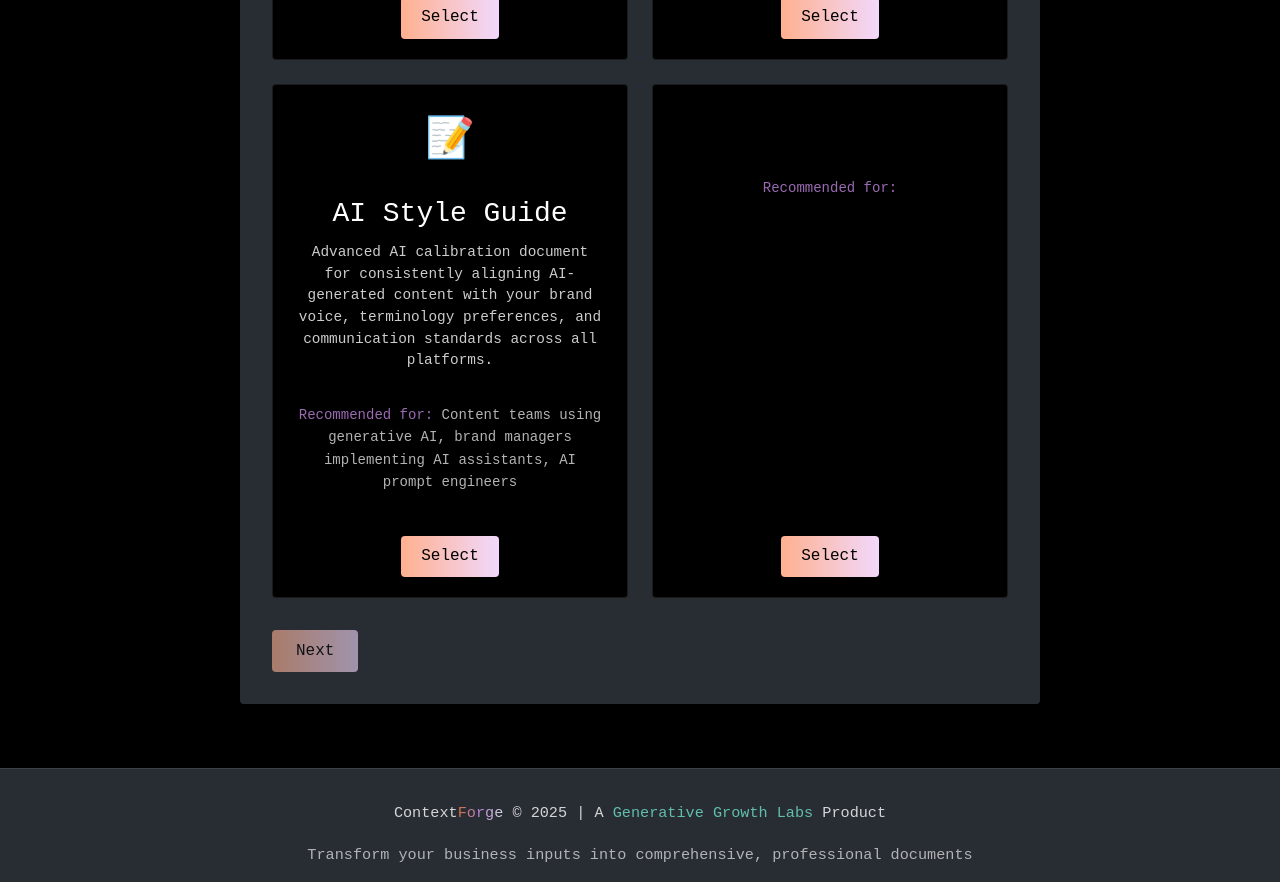
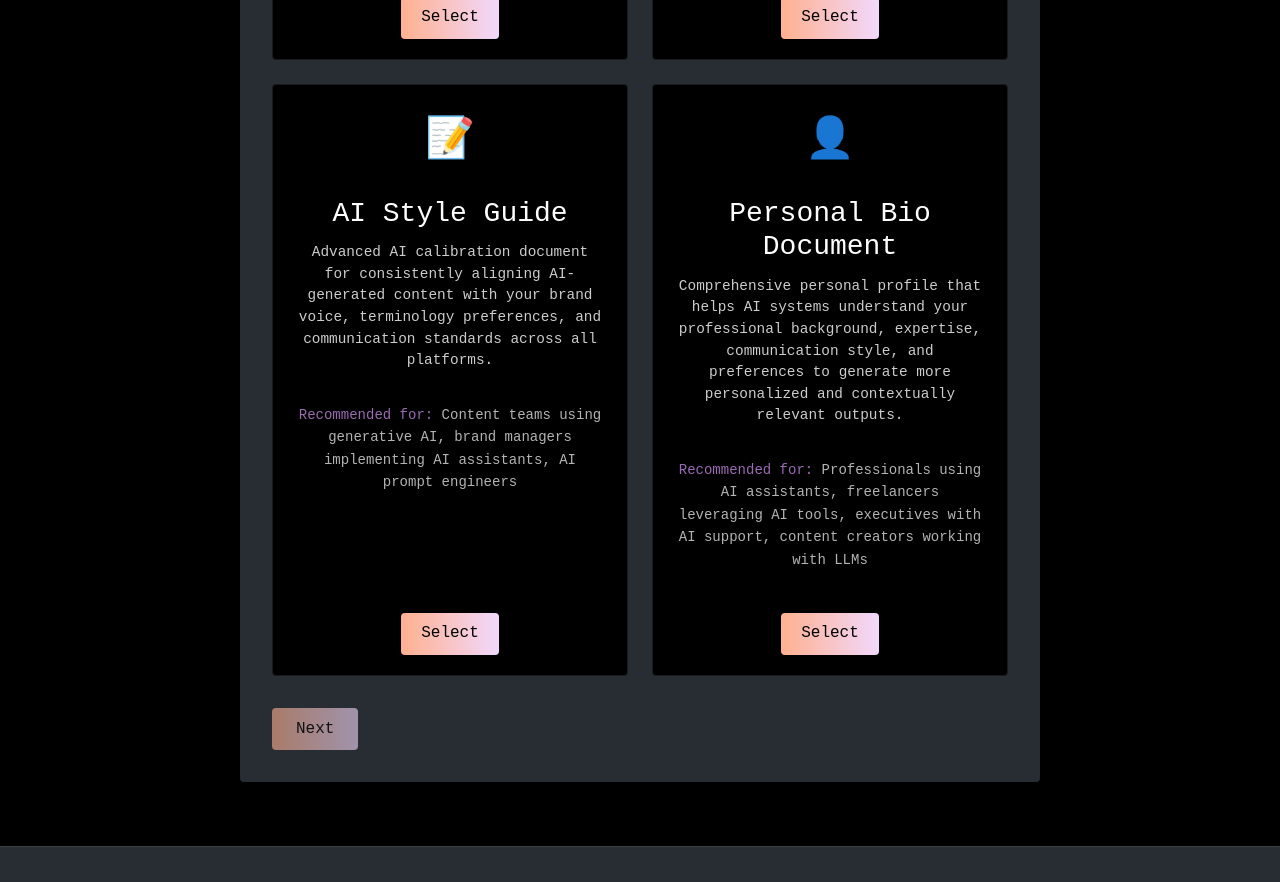
Before and after one commit to ConnorBritain/contextforge, a React (Create React App) app in the folder context-generator-src/client/: page /create in a window 1280 px wide. Shown: the part 880-1762 px from the top of the page. Built offline with nearby package versions, Linux system fonts and the light colour scheme; no server answers; a web font is replaced by a local one.

Commit message:
Fix Personal Bio Document display on Forge page
Added Personal Bio Document type to client-side constants file to ensure proper display on the document selection screen. This resolves the issue where only the 'Recommended for' section was showing without the icon, title, and description.

```diff
--- a/context-generator-src/client/src/constants/documentTypes.js
+++ b/context-generator-src/client/src/constants/documentTypes.js
@@ -4,7 +4,8 @@
 export const DOCUMENT_TYPES = {
   TARGET_MARKET_AUDIENCE: 'targetMarketAudience',
   BUSINESS_PROFILE: 'businessProfile',
-  STYLE_GUIDE: 'styleGuide'
+  STYLE_GUIDE: 'styleGuide',
+  PERSONAL_BIO: 'personalBio'
 };
 
 /**
@@ -13,7 +14,8 @@ export const DOCUMENT_TYPES = {
 export const DOCUMENT_TYPE_NAMES = {
   [DOCUMENT_TYPES.TARGET_MARKET_AUDIENCE]: 'Target Market Audience Profile',
   [DOCUMENT_TYPES.BUSINESS_PROFILE]: 'Business Dimensional Profile',
-  [DOCUMENT_TYPES.STYLE_GUIDE]: 'AI Style Guide'
+  [DOCUMENT_TYPES.STYLE_GUIDE]: 'AI Style Guide',
+  [DOCUMENT_TYPES.PERSONAL_BIO]: 'Personal Bio Document'
 };
 
 /**
@@ -22,7 +24,8 @@ export const DOCUMENT_TYPE_NAMES = {
 export const DOCUMENT_TYPE_ICONS = {
   [DOCUMENT_TYPES.TARGET_MARKET_AUDIENCE]: '📊',
   [DOCUMENT_TYPES.BUSINESS_PROFILE]: '📈',
-  [DOCUMENT_TYPES.STYLE_GUIDE]: '📝'
+  [DOCUMENT_TYPES.STYLE_GUIDE]: '📝',
+  [DOCUMENT_TYPES.PERSONAL_BIO]: '👤'
 };
 
 /**
@@ -31,7 +34,8 @@ export const DOCUMENT_TYPE_ICONS = {
 export const DOCUMENT_TYPE_DESCRIPTIONS = {
   [DOCUMENT_TYPES.TARGET_MARKET_AUDIENCE]: 'Comprehensive analysis of your ideal customer segments for semantically calibrating AI systems to accurately understand and target your specific audience demographics, psychographics, behaviors, and needs.',
   [DOCUMENT_TYPES.BUSINESS_PROFILE]: 'Detailed business context document that enables AI systems to generate outputs precisely aligned with your unique business model, market position, offerings, and strategic objectives.',
-  [DOCUMENT_TYPES.STYLE_GUIDE]: 'Advanced AI calibration document for consistently aligning AI-generated content with your brand voice, terminology preferences, and communication standards across all platforms.'
+  [DOCUMENT_TYPES.STYLE_GUIDE]: 'Advanced AI calibration document for consistently aligning AI-generated content with your brand voice, terminology preferences, and communication standards across all platforms.',
+  [DOCUMENT_TYPES.PERSONAL_BIO]: 'Comprehensive personal profile that helps AI systems understand your professional background, expertise, communication style, and preferences to generate more personalized and contextually relevant outputs.'
 };
 
 /**
@@ -40,5 +44,6 @@ export const DOCUMENT_TYPE_DESCRIPTIONS = {
 export const DOCUMENT_TYPE_RECOMMENDED_FOR = {
   [DOCUMENT_TYPES.TARGET_MARKET_AUDIENCE]: 'Marketing teams working with AI, digital marketers using LLMs, customer insight specialists',
   [DOCUMENT_TYPES.BUSINESS_PROFILE]: 'AI implementation teams, business strategists leveraging AI tools, consultants optimizing AI workflows',
-  [DOCUMENT_TYPES.STYLE_GUIDE]: 'Content teams using generative AI, brand managers implementing AI assistants, AI prompt engineers'
+  [DOCUMENT_TYPES.STYLE_GUIDE]: 'Content teams using generative AI, brand managers implementing AI assistants, AI prompt engineers',
+  [DOCUMENT_TYPES.PERSONAL_BIO]: 'Professionals using AI assistants, freelancers leveraging AI tools, executives with AI support, content creators working with LLMs'
 };
```
